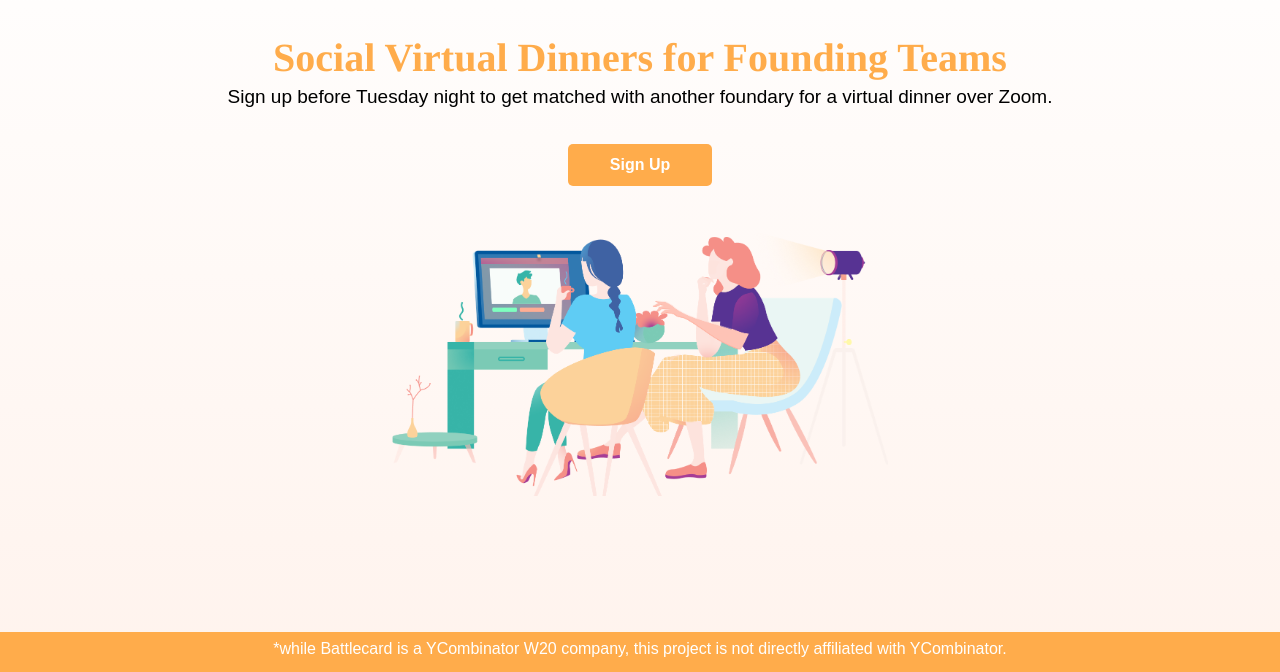
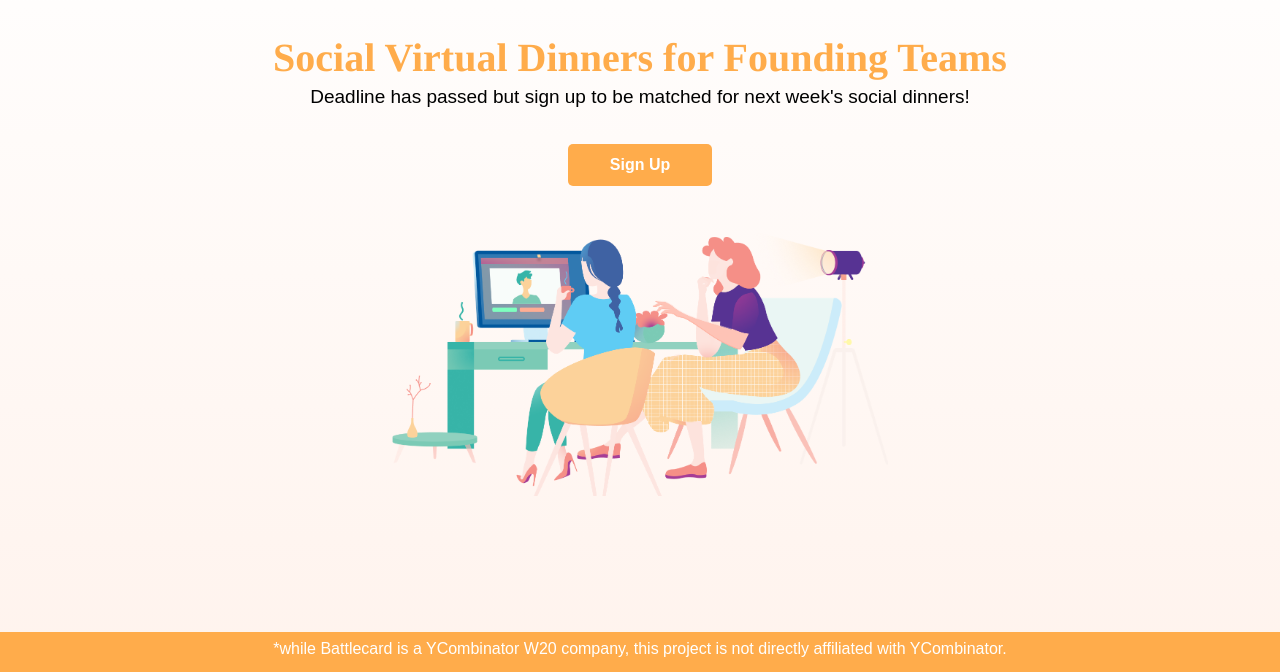
Before and after one commit to parsegon/dinnercombinator, a plain HTML site: page index.html in a window 1280 px wide. Shown: the part 128-800 px from the top of the page. Drawn offline with Linux system fonts and the light colour scheme; a web font is replaced by a local one.

Commit message:
Update index.html

```diff
--- a/index.html
+++ b/index.html
@@ -128,7 +128,7 @@
     <br>
     <a href="https://battlecard.com"><img src="./battlecard.png" id="battlecard"></a>
     <h1>Social Virtual Dinners for Founding Teams</h1>
-    <h2>Sign up before Tuesday night to get matched with another foundary for a virtual dinner over Zoom. </h2>
+    <h2>Deadline has passed but sign up to be matched for next week's social dinners! </h2>
     <a class="button" href="https://mathew901813.typeform.com/to/eEestv">Sign Up</a>
     <br>
     <img src="./graphic.png" id="graphic">
```
